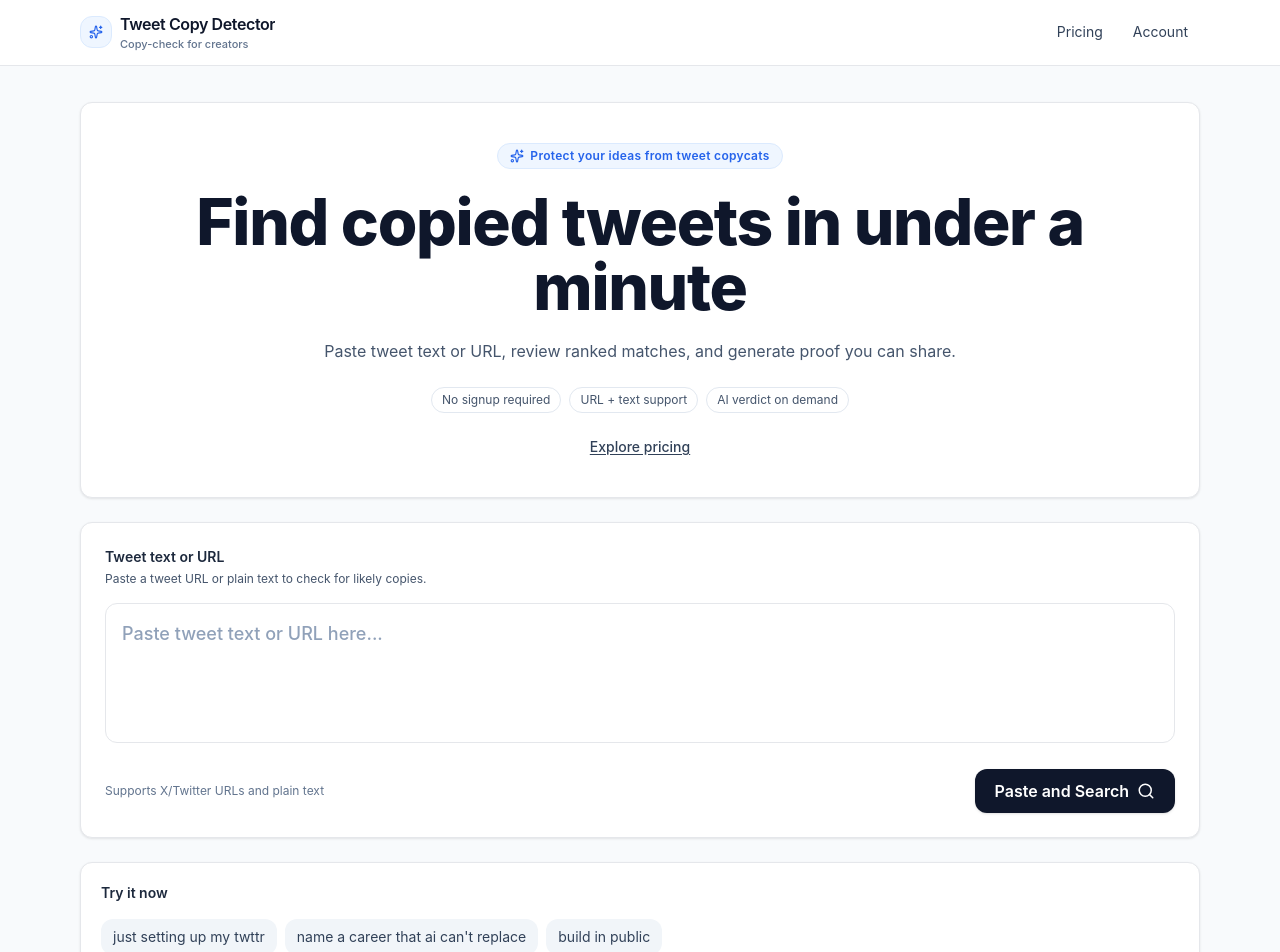
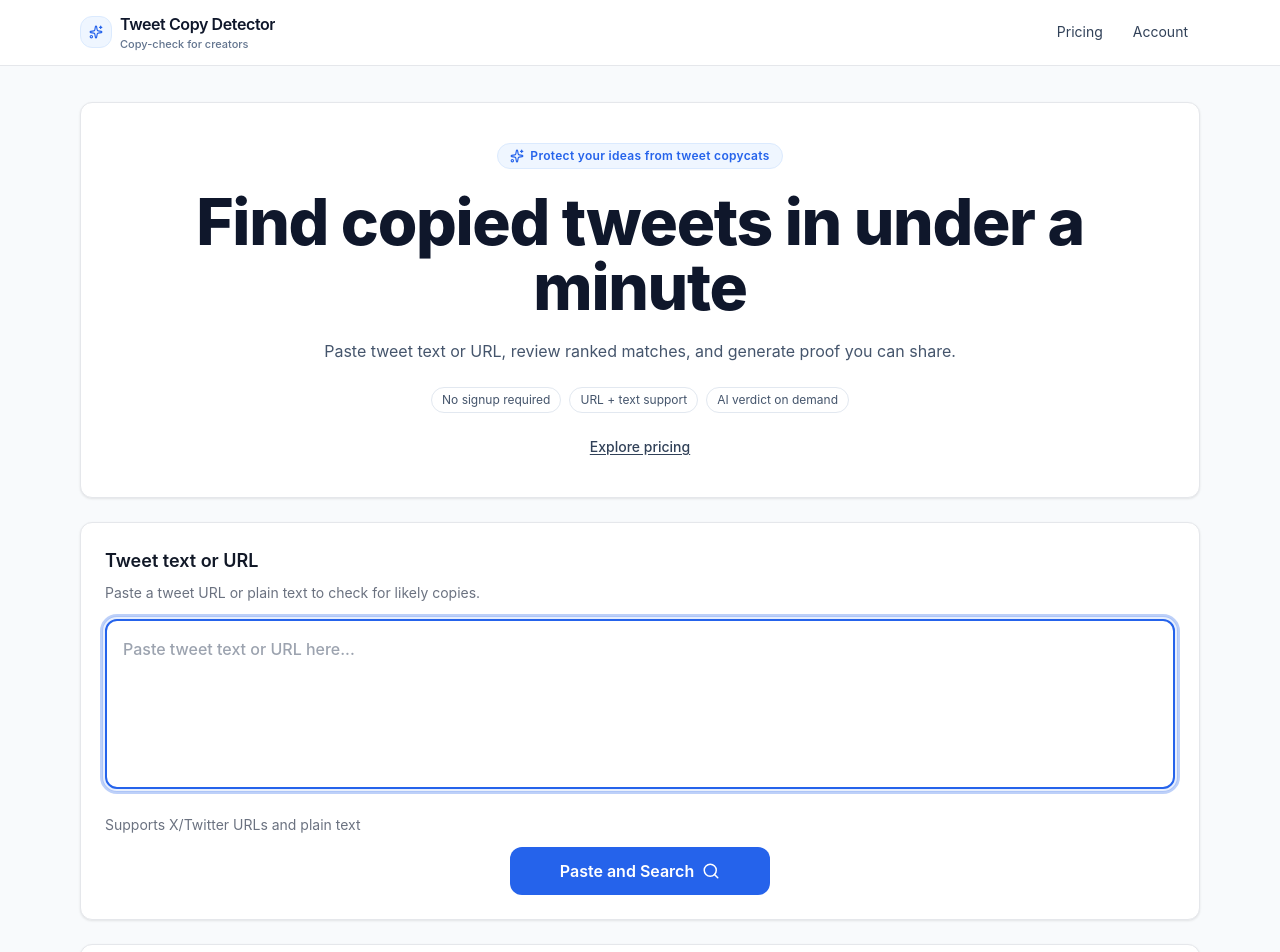
Before and after one commit to Rishet11/TraceX, a Next.js app: page / in a window 1280 px wide. Shown: the top 952 px of the page. Built offline with nearby package versions, Linux system fonts and the light colour scheme.

Commit message:
feat(search-input): improve textarea/cta states and add prefill highlight

```diff
--- a/components/SearchInput.jsx
+++ b/components/SearchInput.jsx
@@ -1,13 +1,22 @@
 'use client';
 
-import { useState } from 'react';
+import { useEffect, useState } from 'react';
 import { AlertCircle, Loader2, Search } from 'lucide-react';
 import { cn } from '@/lib/utils';
 
-export default function SearchInput({ onSearch, isLoading }) {
+export default function SearchInput({ onSearch, isLoading, prefillText = '' }) {
   const [input, setInput] = useState('');
   const [error, setError] = useState('');
   const [isFetchingUrl, setIsFetchingUrl] = useState(false);
+  const [flashInput, setFlashInput] = useState(false);
+
+  useEffect(() => {
+    if (!prefillText) return;
+    setInput(prefillText);
+    setFlashInput(true);
+    const timer = setTimeout(() => setFlashInput(false), 550);
+    return () => clearTimeout(timer);
+  }, [prefillText]);
 
   const handleSubmit = async (e) => {
     e.preventDefault();
@@ -66,37 +75,42 @@ export default function SearchInput({ onSearch, isLoading }) {
   };
 
   return (
-    <section className="surface-elevated p-4 md:p-6">
+    <section className="surface-elevated p-4 md:p-6 border border-[var(--border)] shadow-[0_1px_3px_rgba(0,0,0,0.06),0_1px_2px_rgba(0,0,0,0.04)]">
       <form onSubmit={handleSubmit} className="space-y-4">
         <div>
-          <label htmlFor="tweet-query" className="block text-sm font-semibold text-slate-800 mb-1">
+          <label htmlFor="tweet-query" className="block text-lg font-semibold text-[#111827] mb-2">
             Tweet text or URL
           </label>
-          <p className="text-xs text-slate-600">
+          <p className="text-sm text-[#6B7280]">
             Paste a tweet URL or plain text to check for likely copies.
           </p>
         </div>
         <textarea
           id="tweet-query"
-          className="w-full p-4 bg-white outline-none text-slate-800 placeholder-slate-400 font-medium text-lg resize-none min-h-[140px] rounded-xl border border-[var(--border)] focus:border-[var(--brand-500)] focus:ring-2 focus:ring-[var(--brand-100)]"
+          className={cn(
+            'w-full p-4 bg-white outline-none text-[#374151] placeholder:text-[#9CA3AF] font-medium text-base resize-none min-h-[170px] rounded-lg border-2 border-[#3B82F6] transition-all duration-150 ease-in',
+            'focus:border-[#2563EB] focus:ring-0 focus:shadow-[0_0_0_3px_rgba(37,99,235,0.1)]',
+            flashInput && 'shadow-[0_0_0_3px_rgba(37,99,235,0.18)]'
+          )}
           placeholder="Paste tweet text or URL here..."
           value={input}
           onChange={(e) => setInput(e.target.value)}
           disabled={isLoading || isFetchingUrl}
           aria-label="Tweet text or URL input"
+          autoFocus
         />
-        <div className="flex flex-col sm:flex-row sm:items-center sm:justify-between gap-3 pt-1">
-          <div className="text-xs text-slate-500">
+        <div className="flex flex-col gap-3 pt-1">
+          <div className="text-sm text-[#6B7280]">
             {input.length > 0 ? `${input.length} characters` : 'Supports X/Twitter URLs and plain text'}
           </div>
           <button
             type="submit"
             disabled={isLoading || isFetchingUrl || !input.trim()}
             className={cn(
-              'px-5 py-2.5 rounded-xl font-semibold text-white transition-all duration-200 flex items-center justify-center gap-2 shadow-sm',
+              'w-full md:w-auto md:min-w-[260px] md:self-center px-8 py-3 rounded-lg font-semibold text-base text-white transition-all duration-200 ease-in-out flex items-center justify-center gap-2',
               isLoading || isFetchingUrl
                 ? 'bg-slate-400 cursor-not-allowed'
-                : 'bg-slate-900 hover:bg-black'
+                : 'bg-[#2563EB] hover:bg-[#1D4ED8] hover:shadow-[0_4px_6px_rgba(37,99,235,0.25),0_2px_4px_rgba(37,99,235,0.15)] hover:-translate-y-px active:bg-[#1E40AF] active:translate-y-0 active:shadow-[0_2px_4px_rgba(37,99,235,0.2)]'
             )}
           >
             {isLoading || isFetchingUrl ? (
```
